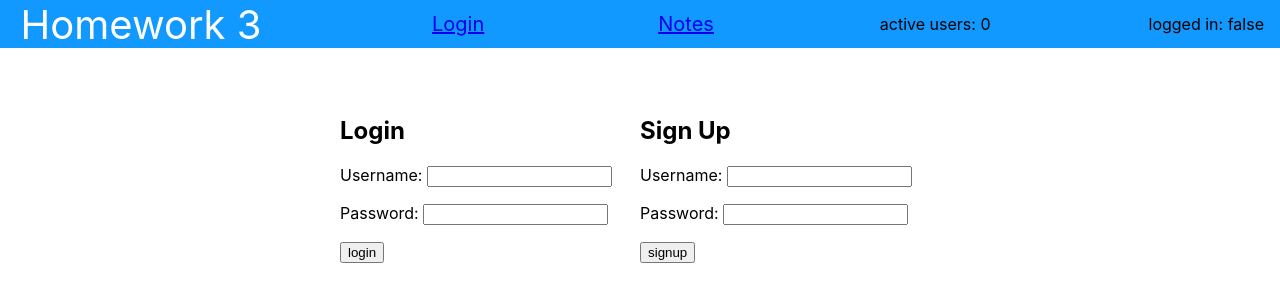
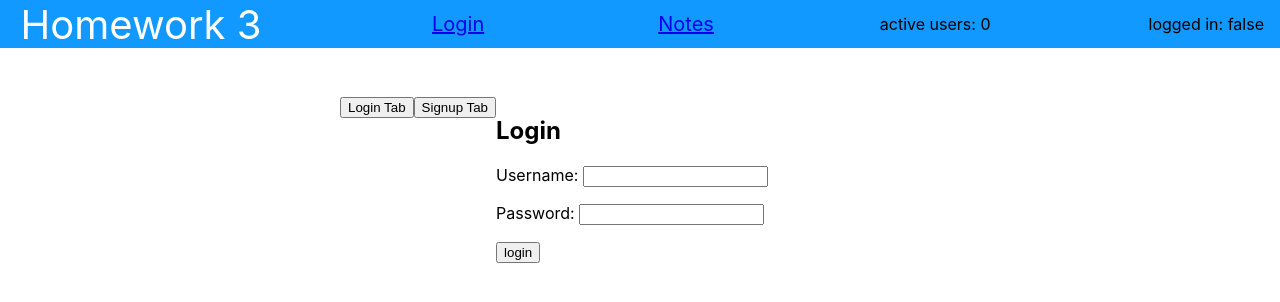
Before and after one commit to emmayint/notesApp-React, a React (Create React App) app: page / in a window 1280 px wide. Shown: the top 302 px of the page. Built offline with nearby package versions, Linux system fonts and the light colour scheme; no server answers.

Commit message:
Update login page.

```diff
--- a/src/pages/auth.js
+++ b/src/pages/auth.js
@@ -26,6 +26,7 @@ const Auth = () => {
     const [password, setPassword] = React.useState("");
     const [newUsername, setNewUsername] = React.useState("");
     const [newPassword, setNewPassword] = React.useState("");
+    const [toggle, setToggle] = React.useState(true);
 
     const dispatch = useDispatch();
 
@@ -57,7 +58,7 @@ const Auth = () => {
 
 
 
-    const validate = () => {
+    const login = () => {
         const body = {
             username,
             password: md5(password)
@@ -66,12 +67,10 @@ const Auth = () => {
             .post("/service2/login", body, options)
             .then(res => {
               if (res.data.valid) {
-                document.cookie = `username=${username}`; //set cookies with key/value pairs
-                document.cookie = `password=${md5(password)}`; //set cookies with key/value pairs
+                  document.cookie = `token=${res.data.token}`; //set cookies with key/value pairs
                   dispatch(setIsLoggedIn(true));
               } else {
-                document.cookie = "username="; //set cookies with key/value pairs
-                document.cookie = "password=";
+                  document.cookie = "token="; //set cookies with key/value pairs
               }
               // document.cookie = "username=username"; //set cookies with key/value pairs
               // document.cookie = "password=password"; //set cookies with key/value pairs
@@ -89,14 +88,11 @@ const Auth = () => {
             .post("/service2/create", body, options)
             .then(res => {
             if (res.data.valid) {
-                document.cookie = `username=${newUsername}`; //set cookies with key/value pairs
-                document.cookie = `password=${md5(newPassword)}`; //set cookies with key/value pairs
+                document.cookie = `token=${res.data.token}`; //set cookies with key/value pairs
+                dispatch(setIsLoggedIn(true));
             } else {
-                document.cookie = "username="; //set cookies with key/value pairs
-                document.cookie = "password=";
+                document.cookie = "token="; //set cookies with key/value pairs
             }
-            // document.cookie = "username=username"; //set cookies with key/value pairs
-            // document.cookie = "password=password"; //set cookies with key/value pairs
             console.log(res);
             })
             .catch(console.log);
@@ -137,7 +133,12 @@ const Auth = () => {
 
   return (
     <div className="authenticate-container">
-      <div className="login">
+      <div>
+        <button onClick={() => setToggle(true)}>Login Tab</button>
+        <button onClick={() => setToggle(false)}>Signup Tab</button>
+      </div>
+      {
+        toggle ? (<div className="login">
           <h2>Login</h2>
           {/* <img src={logo} className="App-logo" alt="logo" /> */}
           <p>Username: <span><input value={username} onChange={e => setUsername(e.target.value)} /></span></p>
@@ -148,9 +149,10 @@ const Auth = () => {
             /></span>
           </p>
 
-        <button onClick={validate}>login</button>
+          <button onClick={login}>login</button>
           {/* <button onClick={fetchProtectedData}>get data</button> */}
         </div>
+        ) : (
           <div className="sign-up">
             <h2>Sign Up</h2>
             <p>Username: <span><input value={newUsername} onChange={e => setNewUsername(e.target.value)} /></span></p>
@@ -168,6 +170,8 @@ const Auth = () => {
                 <button onClick={fetchProtectedData}>fetch data service1</button>
                 <button onClick={create}>signup</button> */}
           </div>
+        )
+      }
     </div>
   );
 };
```
Lines whose indentation alone changed are shown as unchanged.
